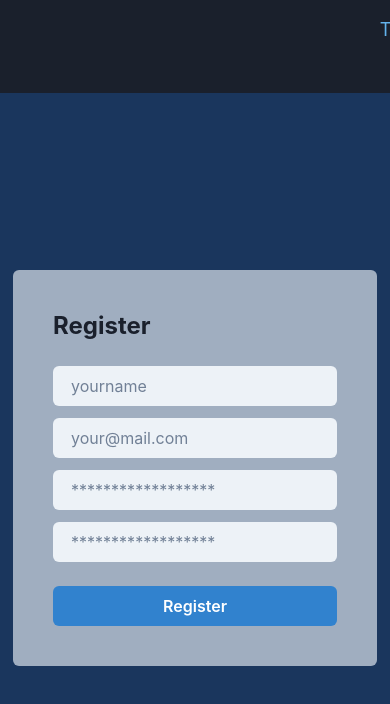
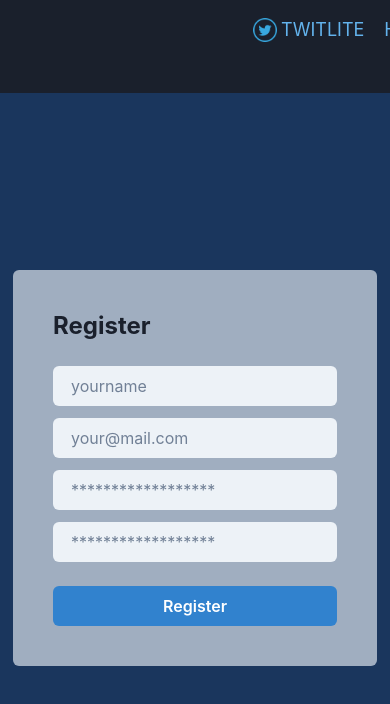
Before and after one commit to farhaanmhmmd/twitlite-next-farhan, a Next.js app: page /register in a window 390 px wide. Shown: the top 704 px of the page. Built offline with nearby package versions, Linux system fonts and the light colour scheme; no server answers.

Commit message:
Update Icon + Layout and Delete Phone

```diff
--- a/components/navigation/index.js
+++ b/components/navigation/index.js
@@ -9,8 +9,8 @@ import {
   ButtonGroup,
   Input,
 } from "@chakra-ui/react";
-import MyButton from "../button";
 import NextLink from "next/link";
+import Image from "next/image";
 import {useSession, signOut} from "next-auth/react";
 import {SearchIcon} from "@chakra-ui/icons";
 
@@ -22,17 +22,25 @@ function Navigation() {
   };
   return (
     <ChakraProvider>
-      <Box pl="45vH" width="100%" height="11vh" backgroundColor="gray.800">
+      <Box pl="30vH" width="100%" height="11vh" backgroundColor="gray.800">
         <HStack>
           <Flex>
+            <Box my="18px" mr={1}>
+              <Image
+                src="/twitlite.png"
+                alt="Twitlite Logo"
+                width={25}
+                height={25}
+              />
+            </Box>
             <Box>
-              <Text mr="2" fontSize="lg" my={4} color="blue.300">
+              <Text mr="5" fontSize="lg" my={4} color="blue.300">
                 TWITLITE
               </Text>
             </Box>
             <NextLink href="/">
               <Link>
-                <Text ml={3} mr="2" fontSize="lg" my={4} color="blue.300">
+                <Text mr="8" fontSize="lg" my={4} color="blue.300">
                   Home
                 </Text>
               </Link>
@@ -48,7 +56,7 @@ function Navigation() {
                 />
               </ButtonGroup>
             </Box>
-            <Input placeholder="Search" my={4} size="sm" width="58vH" />
+            <Input placeholder="Search" my={4} size="sm" width="68vH" />
             {/* {session && (
               <NextLink href="/products">
                 <Link>
@@ -63,7 +71,7 @@ function Navigation() {
                 <NextLink href="/login">
                   <Link>
                     <Text
-                      ml="4vH"
+                      ml="8vH"
                       mr="3"
                       fontSize="lg"
                       color="blue.300"
@@ -94,7 +102,7 @@ function Navigation() {
                 </NextLink> */}
                 <Link>
                   <Text
-                    ml="4vH"
+                    ml="8vH"
                     onClick={onLogoutClick}
                     my={4}
                     fontSize="lg"
--- a/pages/register.js
+++ b/pages/register.js
@@ -30,6 +30,11 @@ function Register() {
   const onRegisterClick = async () => {
     try {
       setisRegisterProcess(true);
+
+      if (username.length > 12) {
+        alert("Username max characters is 12");
+        return false;
+      }
 
       if (!validateEmail(email)) {
         alert("Invalid email address");
```
Also changed, not shown: components/edit-profile/index.js (+2 -11 lines), pages/profile/index.js (+4 -4 lines), public/twitlite.png (added).
